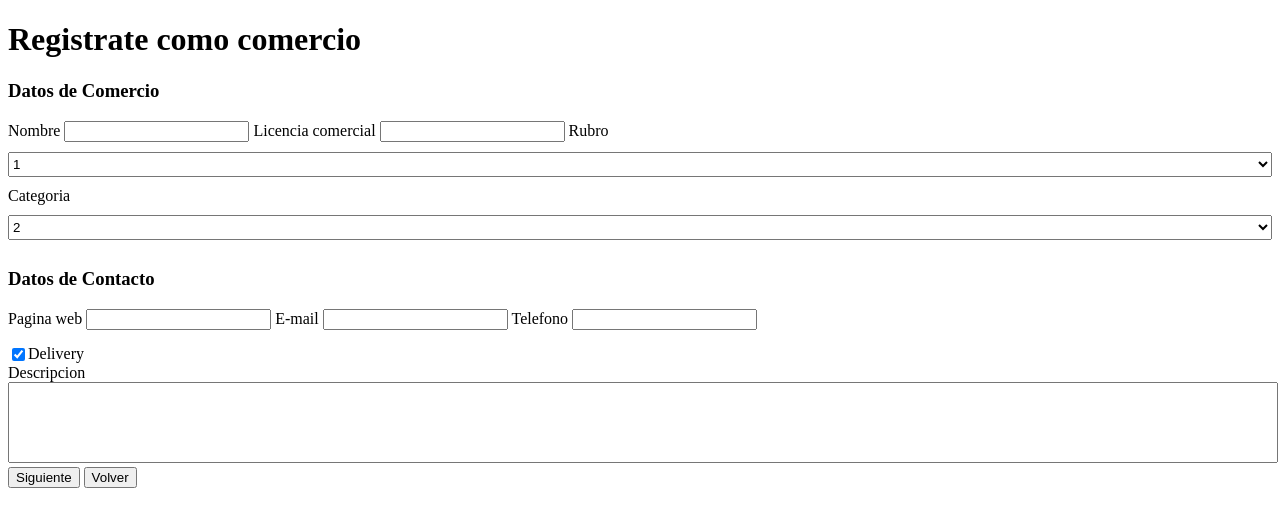
After one commit to DavidViillanueva/proyect_muni, a PHP site: page /registro_comercio.php in a window 1280 px wide. The commit adds this page. Shown: the top 527 px of the page. Run offline with PHP 8.4, Linux system fonts and the light colour scheme.

Commit message:
registro comercio agregado

```diff
--- a/CSS/style_register.css
+++ b/CSS/style_register.css
@@ -84,7 +84,8 @@ body{
 .register_block input[type="email"],
 .register_block input[type="number"],
 .register_block input[type="date"],
-.register_block input[type="tel"]
+.register_block input[type="tel"],
+.register_block input[type="mail"]
 {
     width: 100%;
     border: none;
--- a/Indexs.php
+++ b/Indexs.php
@@ -28,7 +28,6 @@
 </head>
 
 <body>
-
 	<header>
         <div class="contenedor">
             <div class="logo"></div>
--- /dev/null
+++ b/proveedor/css/style_registro_comercio.css
@@ -0,0 +1,37 @@
+.register_block textarea{
+    resize: none;
+    width: 100%;
+}
+
+.register_block .delivery{
+    margin-top: 15px;
+    display: flex;
+}
+
+.register_block select{
+    margin-top: 10px;
+    margin-bottom: 10px;
+    width: 100%;
+    height: 25px;
+}
+.register_block .bottom .text{
+    width: 100%;
+}
+.register_block .bottom{
+    width: 100%;
+}
+
+@media (max-width:450px){
+    .register_block .columna2{
+        margin-top: 15px;
+    }
+
+    .register_block textarea{
+        height: 60px;
+        width: 100%;
+    }
+
+    .register_block .bottom .text{
+        margin-bottom: 15px;
+    }
+}
--- /dev/null
+++ b/proveedor/registro_comercio.php
@@ -0,0 +1,82 @@
+<!doctype html>
+<html>
+<head>
+<meta charset="utf-8">
+	<meta name="viewport" content="width=device-width, initial-scale=1">
+	<link rel="icon" href="../img/Logo.png" type="text/png"/>
+    <link rel="stylesheet" href="../CSS/style_register.css">
+    <link rel="stylesheet" href="css/style_registro_comercio.css">
+
+<title>Registro proveedor</title>
+
+
+</head>
+
+
+<body>
+	<main class="main">
+
+		<div class="register_block">
+        <form action="select_type.php" method="post">
+                <div class="header">
+                    <h1>Registrate como comercio</h1>
+                </div>
+                <div class="content">
+                    <div class="columna1">
+                        <h3>Datos de Comercio</h3>
+                        <!-- nombre fantasia  -->
+                        <label for="nombre">Nombre</label>
+                        <input type="text" name="nombre" id="nombre" maxlength="40" requiered>
+                        <!-- licencia comercial -->
+                        <label for="licencia">Licencia comercial</label>
+                        <input type="number" name="licencia" id="licencia" maxlength="30" requiered>
+                        <!-- rubro -->
+                        <label for="rubro">Rubro</label>
+                        <select name="rubro" id="rubro">
+                            <!-- cargar por php foreach de la tabla rubro -->
+                            <option value="1">1</option>
+                        </select>
+                        <!-- categoria -->
+                        <label for="categ">Categoria</label>
+                        <select name="categ" id="categ">
+                            <!-- cargar por php foreach de la tabla rubro -->
+                            <option value="2">2</option>
+                        </select>
+
+
+                    </div>
+
+                    <div class="columna2">
+                        <h3>Datos de Contacto</h3>
+                            <!-- website -->
+                            <label for="website">Pagina web</label>
+                            <input type="text" name="website" id="website" maxlength="40">
+                            <!-- mail -->
+                            <label for="mail">E-mail</label>
+                            <input type="mail" name="mail" id="mail" maxlength="50">
+                            <!-- tel -->
+                            <label for="telefono">Telefono</label>
+                            <input type="number" name="telefono" id="telefono" maxlength="20">
+
+                        <!-- delivery -->
+                        <div class="delivery">
+                            <input type="checkbox" id="delivery" name="delivery" checked>
+                            <label for="delivery">Delivery</label>
+                        </div>
+
+                </div>
+            <div class="bottom">
+                    <!-- descripcion -->
+                    <div class="text">
+                    <label for="descripcion">Descripcion</label>
+                    <textarea name="descripcion" id="descripcion" cols="60" rows="5"></textarea>
+                    </div>
+
+                    <input type="submit" value="Siguiente">
+                    <a href="select_type.php"><input type="button" value="Volver"></a>
+            </div>
+        </form>
+	   </div>
+	</main>
+</body>
+</html>
--- a/proveedor/select_type.php
+++ b/proveedor/select_type.php
@@ -31,14 +31,16 @@
                         <h3>Servicio</h3>
                         <p>Ofreces un servicio y vas al domicilio de tus clientes. Ej: Electricista.</p>
                     </div>
+                    <a href="registro_comercio.php">
                     <div class="type3" title="Tenes un comercio con habilitacion comercial, local y nombre registrado.">
                         <span class="fas fa-cash-register"></span>
                         <h3>Comercio</h3>
                         <p>Tenes un comercio con habilitacion comercial, local y nombre registrado.</p>
+
                     </div>
+                    </a>
                 </div>
             <div class="bottom">
-                    <input type="submit" value="Comencemos!">
                     <a href="../Indexs.php"><input type="button" value="Volver Inicio"></a>
             </div>
         </form>
```
